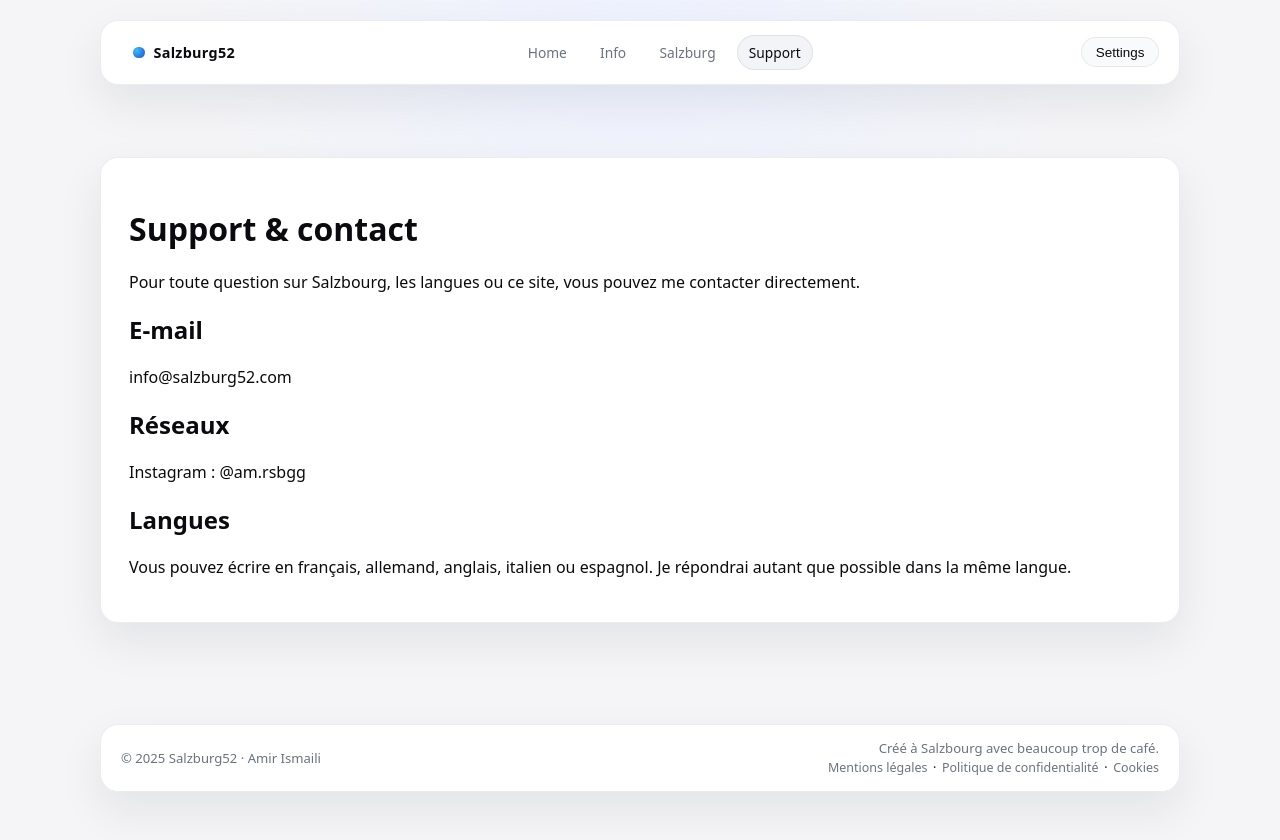
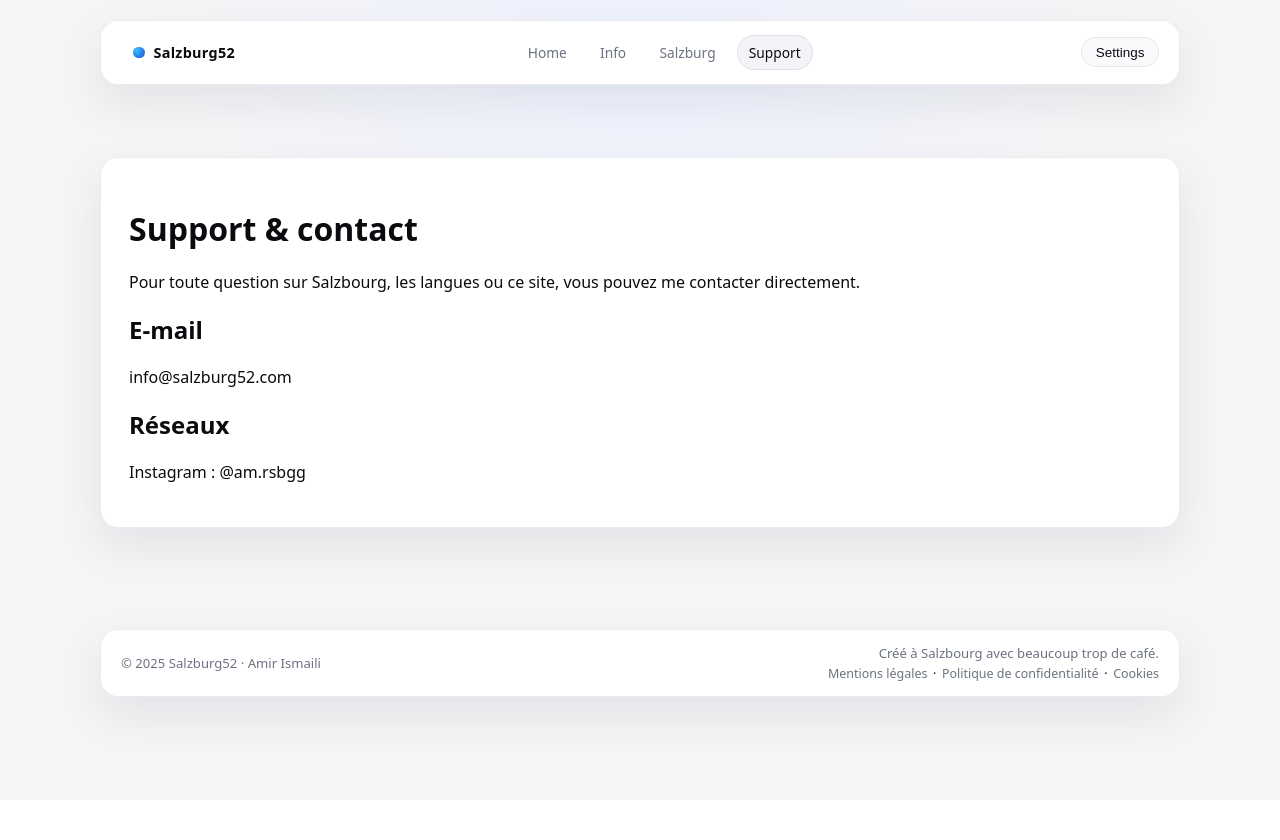
Before and after one commit to luv2loot/salzburg52, a Next.js app: page /fr/support in a window 1280 px wide. After the commit the page ends 800 px from the top, so only its background shows below. Built offline with nearby package versions, Linux system fonts and the light colour scheme.

Commit message:
Update page.js

```diff
--- a/app/fr/support/page.js
+++ b/app/fr/support/page.js
@@ -33,12 +33,6 @@ export default function FrSupportPage() {
               @am.rsbgg
             </a>
           </p>
-
-          <h2>Langues</h2>
-          <p>
-            Vous pouvez écrire en français, allemand, anglais, italien ou
-            espagnol. Je répondrai autant que possible dans la même langue.
-          </p>
         </div>
       </main>
       <Footer lang={LANG} />
```
